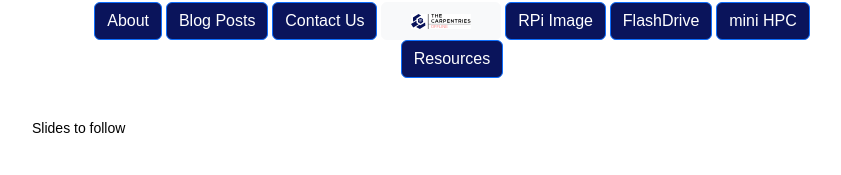
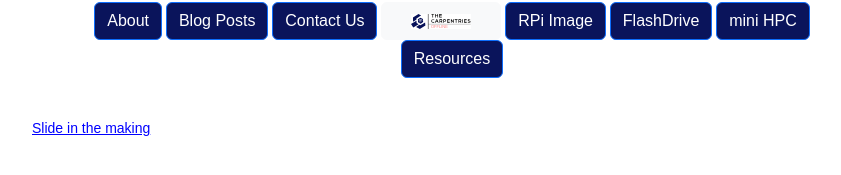
Before and after one commit to carpentriesoffline/CarpentriesOffline.github.io, a Jekyll site: the page built from slides/Recipe_for_building_a_miniHPC.md, in a window 1280 px wide. Shown: the part 227-402 px from the top of the page, without its empty margins (188-1029 px from the left). Built offline with Jekyll 4.4.1, drawn with Linux system fonts in a browser that asks for light colours; our own code applies the rules of GitHub Pages for plain Markdown files.

Commit message:
Update Recipe_for_building_a_miniHPC.md

```diff
--- a/slides/Recipe_for_building_a_miniHPC.md
+++ b/slides/Recipe_for_building_a_miniHPC.md
@@ -1 +1 @@
-Slides to follow
+[Slide in the making](https://github.com/carpentriesoffline/Building_a_miniHPC/blob/main/miniHPC.pdf)
```
